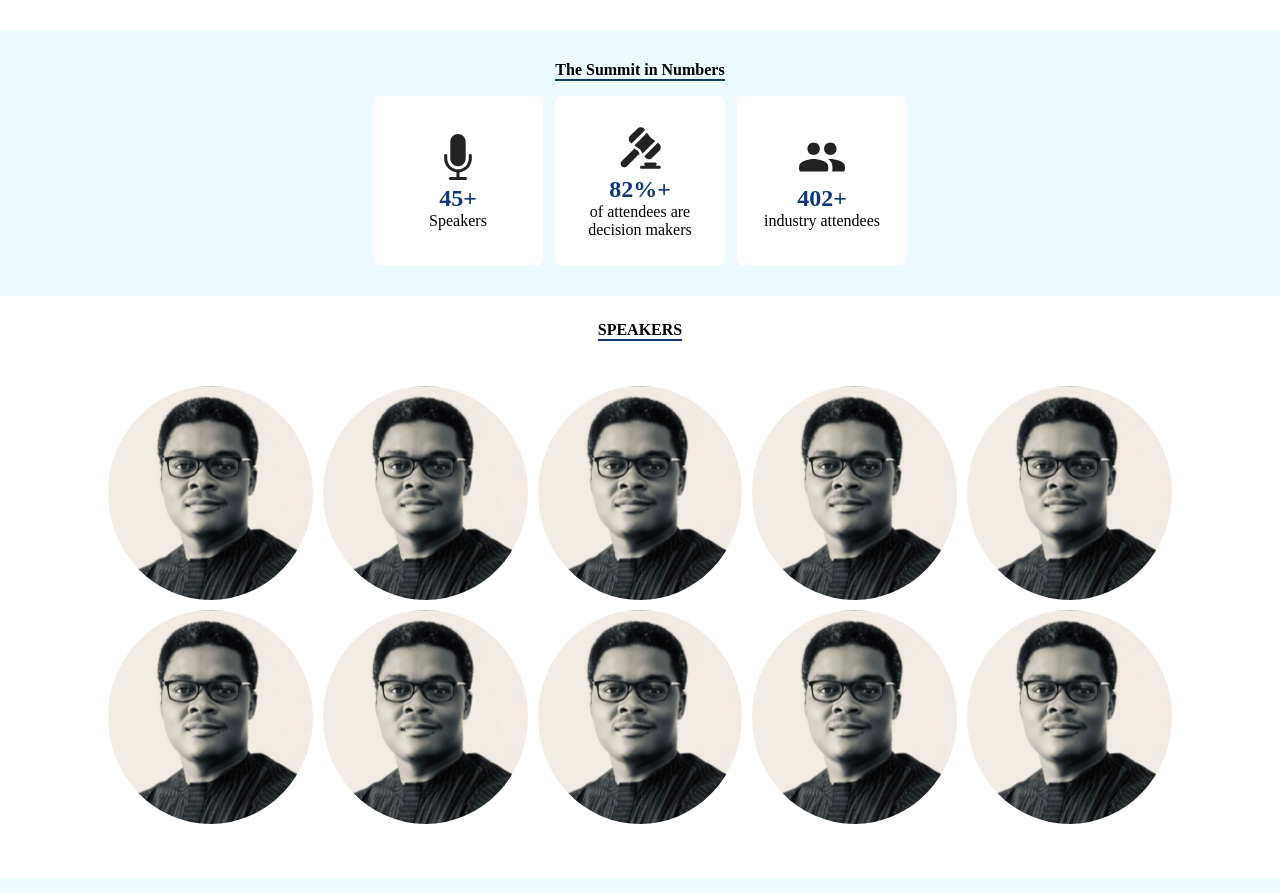
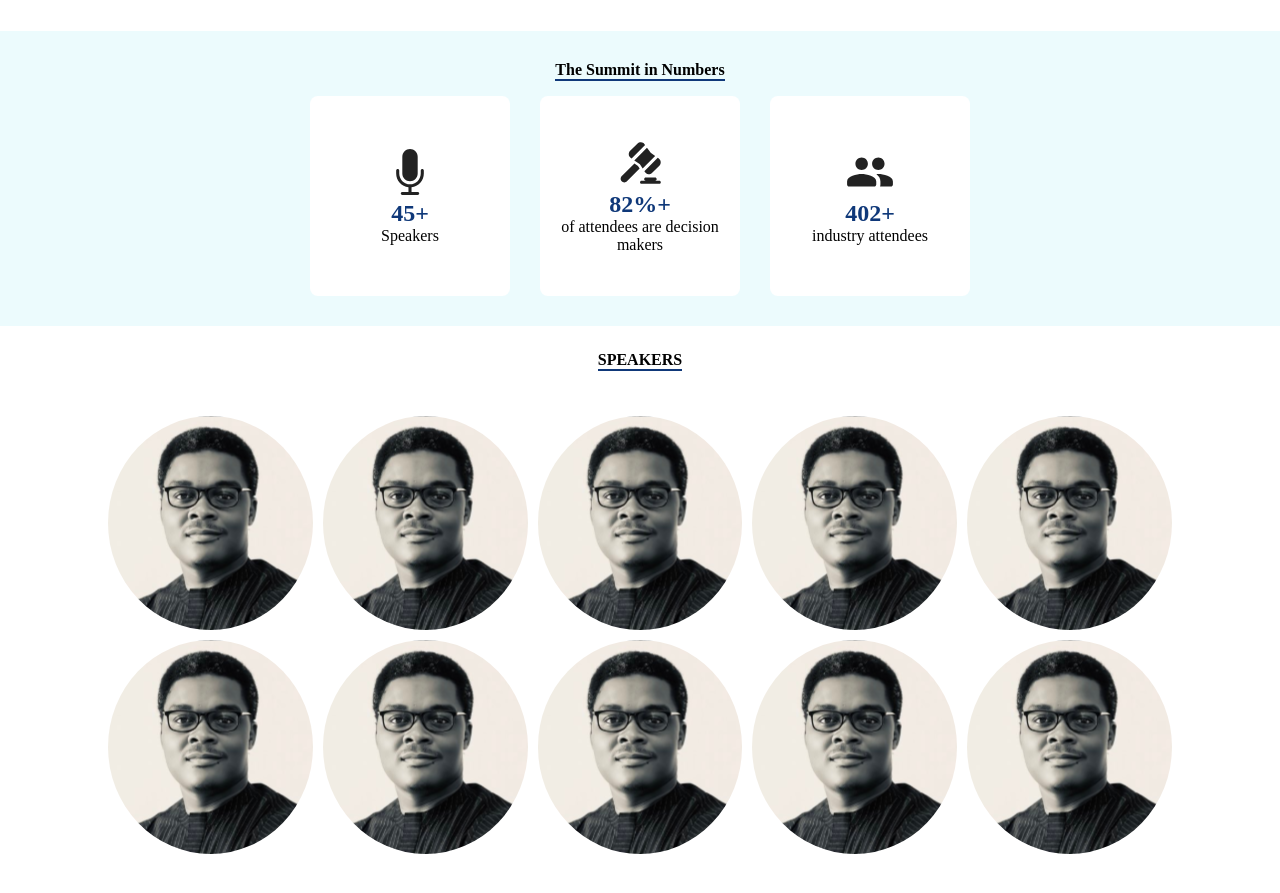
Before and after one commit to thomasAmara/Lagos-Economic-Summit, a React (Create React App) app: page / in a window 1280 px wide. Shown: the part 1420-2313 px from the top of the page. Built offline with nearby package versions, Linux system fonts and the light colour scheme.

Commit message:
Boxes fixed

```diff
--- a/src/Components/SummitNumber/SummitNumber.css
+++ b/src/Components/SummitNumber/SummitNumber.css
@@ -8,7 +8,7 @@
     display: flex;
     margin: auto;
     align-items: center;
-    gap: 12px;
+    gap: 30px;
     justify-content: center;
 }
 @media (max-width: 768px){
@@ -31,8 +31,8 @@
     justify-content: center;
     align-items: center;
     background-color: #fff;
-    height: 170px;
-    width: 170px;
+    height: 200px;
+    width: 200px;
     border-radius: 8px;
     padding: 0 8px;
 }
```
